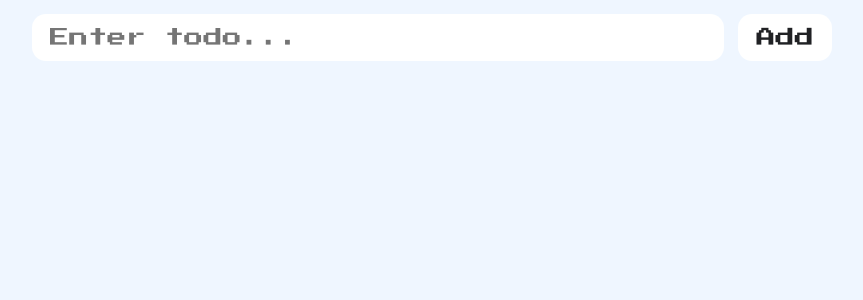
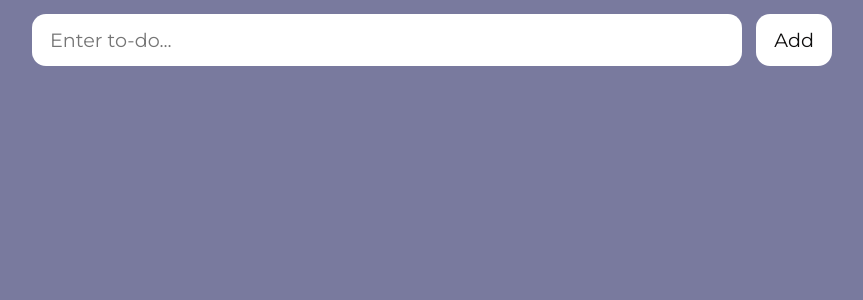
Before and after one commit to Alex-Garbero/ReactJS-ToDoList, a React (Vite) app: page / in a window 1280 px wide. Shown: the top 300 px of the page, without its empty margins (208-1071 px from the left). Built offline with nearby package versions, Linux system fonts and the light colour scheme.

Commit message:
Added 'Enter' key functionality
Added handleKeyDown function and onKeyDown event listener

```diff
--- a/index.html
+++ b/index.html
@@ -1,28 +1,26 @@
 <!doctype html>
 <html lang="en">
-  <head>
+
+<head>
     <meta charset="UTF-8" />
     <link rel="icon" type="image/svg+xml" href="/vite.svg" />
     <meta name="viewport" content="width=device-width, initial-scale=1.0" />
     <title>Todo App</title>
 
-    <link rel="preconnect" href="https://fonts.googleapis.com" />
-    <link rel="preconnect" href="https://fonts.gstatic.com" crossorigin />
+    <link rel="preconnect" href="https://fonts.googleapis.com">
+    <link rel="preconnect" href="https://fonts.gstatic.com" crossorigin>
     <link
-      href="https://fonts.googleapis.com/css2?family=Inter:wght@100..900&family=Press+Start+2P&display=swap"
-      rel="stylesheet"
-    />
-    <link
-      rel="stylesheet"
-      href="https://cdnjs.cloudflare.com/ajax/libs/font-awesome/6.5.2/css/all.min.css"
-      integrity="sha512-SnH5WK+bZxgPHs44uWIX+LLJAJ9/2PkPKZ5QiAj6Ta86w+fsb2TkcmfRyVX3pBnMFcV7oQPJkl9QevSCWr3W6A=="
-      crossorigin="anonymous"
-      referrerpolicy="no-referrer"
-    />
-  </head>
+        href="https://fonts.googleapis.com/css2?family=Inter:wght@100..900&family=Montserrat:ital,wght@0,100..900;1,100..900&display=swap"
+        rel="stylesheet">
 
-  <body>
+    <link rel="stylesheet" href="https://cdnjs.cloudflare.com/ajax/libs/font-awesome/6.5.2/css/all.min.css"
+        integrity="sha512-SnH5WK+bZxgPHs44uWIX+LLJAJ9/2PkPKZ5QiAj6Ta86w+fsb2TkcmfRyVX3pBnMFcV7oQPJkl9QevSCWr3W6A=="
+        crossorigin="anonymous" referrerpolicy="no-referrer" />
+</head>
+
+<body>
     <div id="root"></div>
     <script type="module" src="/src/main.jsx"></script>
-  </body>
+</body>
+
 </html>
--- a/package.json
+++ b/package.json
@@ -21,6 +21,6 @@
     "eslint-plugin-react": "^7.34.1",
     "eslint-plugin-react-hooks": "^4.6.0",
     "eslint-plugin-react-refresh": "^0.4.6",
-    "vite": "^5.2.0"
+    "vite": "^5.2.11"
   }
 }
--- a/src/components/TodoInput.jsx
+++ b/src/components/TodoInput.jsx
@@ -1,15 +1,26 @@
+import React from "react";
 import { useState } from "react";
 // Tell functional component to expect 'props'
 export default function TodoInput(props) {
     // Destructure out functions
     const { handleAddTodos, todoValue, setTodoValue } = props
 
+    // The handleKeyDown function checks if the pressed key is Enter and calls handleAddTodos and setTodoValue appropriately.
+    const handleKeyDown = (e) => {
+        if (e.key === 'Enter') {
+            handleAddTodos(todoValue)
+            setTodoValue('')
+        }
+    }
+
     return (
         <header>
-            <input value={todoValue} onChange={(e) => {
-				setTodoValue(e.target.value)
-			}}
-			placeholder="Enter todo..." />
+            <input
+                value={todoValue}
+                onChange={(e) => { setTodoValue(e.target.value) }}
+                // Add the onKeyDown event listener to the input element.
+                onKeyDown={handleKeyDown}
+                placeholder="Enter to-do..." />
             {/* Assign handleAddTodos to button with arrow function */}
             <button onClick={() => {
                 handleAddTodos(todoValue)
--- a/src/index.css
+++ b/src/index.css
@@ -3,7 +3,7 @@
     margin: 0;
     padding: 0;
     box-sizing: border-box;
-    color: #202124;
+    color: #0f0e0e;
 }
 
 h1,
@@ -11,7 +11,7 @@ h2,
 h3,
 input,
 button {
-    font-family: "Press Start 2P", system-ui;
+    font-family: "Montserrat", system-ui;
 }
 
 #root {
@@ -19,7 +19,7 @@ button {
     display: flex;
     flex-direction: column;
     padding: 14px;
-    background: #eff6ff;
+    background: #797a9e;
     gap: 14px;
 }
 
@@ -103,6 +103,7 @@ p {
 }
 
 @media (min-width: 640px) {
+
     header button,
     header input {
         font-size: 1.2em;
```
Also changed, not shown: 1 other file (tests, documents, lock files or other folders). Lines whose indentation alone changed are shown as unchanged.
